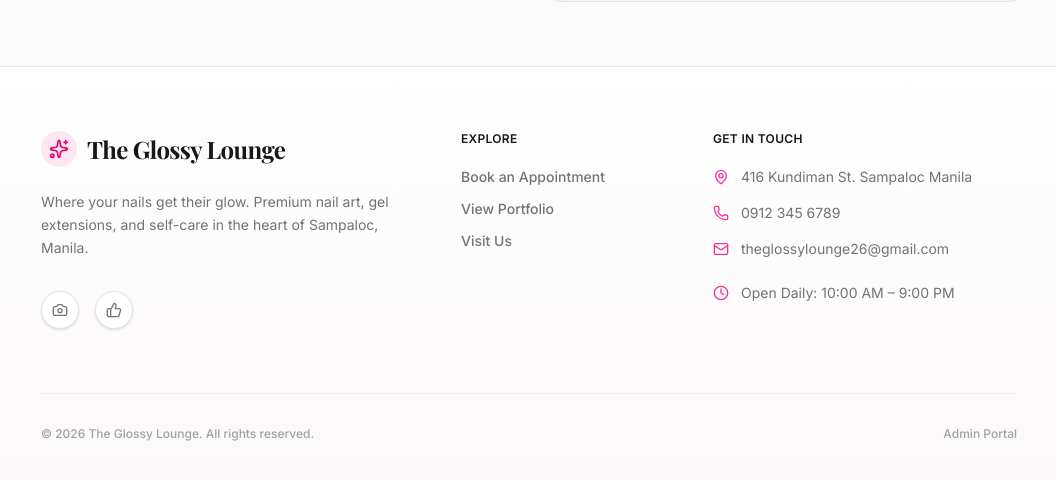
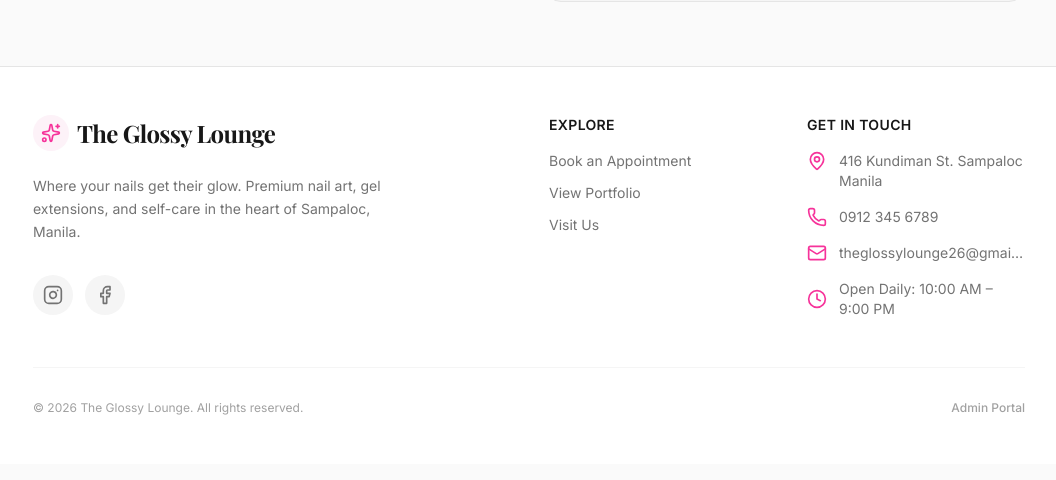
Before and after one commit to justincornelio2019-eng/the-glossy-lounge2, a Next.js app: page / in a window 1280 px wide. Shown: the part 1381-1861 px from the top of the page, without its empty margins (111-1167 px from the left). Built offline with nearby package versions, Linux system fonts and the light colour scheme; no server answers; the database is empty; grey boxes are pictures that could not be loaded; a web font is replaced by a local one.

Commit message:
style: premium footer design with social icons

```diff
--- /dev/null
+++ b/src/components/icons/SocialIcons.tsx
@@ -0,0 +1,18 @@
+// src/components/icons/SocialIcons.tsx
+export function InstagramIcon({ className }: { className?: string }) {
+  return (
+    <svg xmlns="http://www.w3.org/2000/svg" width="24" height="24" viewBox="0 0 24 24" fill="none" stroke="currentColor" strokeWidth="2" strokeLinecap="round" strokeLinejoin="round" className={className}>
+      <rect width="20" height="20" x="2" y="2" rx="5" ry="5"/>
+      <path d="M16 11.37A4 4 0 1 1 12.63 8 4 4 0 0 1 16 11.37z"/>
+      <line x1="17.5" x2="17.51" y1="6.5" y2="6.5"/>
+    </svg>
+  );
+}
+
+export function FacebookIcon({ className }: { className?: string }) {
+  return (
+    <svg xmlns="http://www.w3.org/2000/svg" width="24" height="24" viewBox="0 0 24 24" fill="none" stroke="currentColor" strokeWidth="2" strokeLinecap="round" strokeLinejoin="round" className={className}>
+      <path d="M18 2h-3a5 5 0 0 0-5 5v3H7v4h3v8h4v-8h3l1-4h-4V7a1 1 0 0 1 1-1h3z"/>
+    </svg>
+  );
+}
--- a/src/components/layout/Footer.tsx
+++ b/src/components/layout/Footer.tsx
@@ -1,91 +1,94 @@
 // src/components/layout/Footer.tsx
 import Link from "next/link";
-import { Sparkles, MapPin, Phone, Mail, Clock, Camera, ThumbsUp } from "lucide-react";
+import { Sparkles, MapPin, Phone, Mail, Clock } from "lucide-react";
+import { InstagramIcon, FacebookIcon } from "@/components/icons/SocialIcons";
 
 export function Footer() {
   return (
-    <footer className="bg-gradient-to-b from-white to-pink-50/30 border-t border-neutral-200 mt-auto">
-      <div className="max-w-5xl mx-auto px-6 py-16">
+    <footer className="bg-white border-t border-neutral-200 mt-auto pb-28 md:pb-0">
+      <div className="max-w-5xl mx-auto px-4 py-12">
 
-        <div className="grid grid-cols-1 md:grid-cols-12 gap-12 md:gap-8">
+        <div className="grid grid-cols-1 md:grid-cols-4 gap-10">
 
-          {/* Brand & Description (Spans 5 columns on desktop) */}
-          <div className="md:col-span-5 space-y-6">
-            <Link href="/" className="flex items-center gap-2.5">
-              <div className="p-2 bg-pink-100 rounded-full">
-                <Sparkles className="w-5 h-5 text-pink-600" />
+          {/* Brand & Socials */}
+          <div className="md:col-span-2 space-y-6">
+            <Link href="/" className="flex items-center gap-2">
+              <div className="p-2 bg-pink-50 rounded-full">
+                <Sparkles className="w-5 h-5 text-pink-500" />
               </div>
               <span className="font-serif font-bold text-2xl tracking-tight text-neutral-900">
                 The Glossy Lounge
               </span>
             </Link>
-            <p className="text-neutral-500 text-sm leading-relaxed max-w-sm">
+            <p className="text-sm text-neutral-500 max-w-sm leading-relaxed">
               Where your nails get their glow. Premium nail art, gel extensions, and self-care in the heart of Sampaloc, Manila.
             </p>
-            <div className="flex items-center gap-4 pt-2">
-              {/* Updated Instagram Link */}
-              <a
-                href="https://www.instagram.com/theglossylounge/"
+
+            {/* Social Icons */}
+            <div className="flex items-center gap-3 pt-2">
+              <Link
+                href="https://instagram.com"
                 target="_blank"
                 rel="noreferrer"
-                className="p-2.5 bg-white border border-neutral-200 rounded-full text-neutral-500 hover:text-pink-600 hover:border-pink-200 hover:bg-pink-50 transition-all shadow-sm"
+                className="p-2.5 bg-neutral-100 hover:bg-pink-500 text-neutral-500 hover:text-white rounded-full transition-all duration-300"
                 aria-label="Instagram"
               >
-                <Camera className="w-4 h-4" />
-              </a>
-              {/* Updated Facebook Link */}
-              <a
-                href="https://www.facebook.com/profile.php?id=61569994558912"
+                <InstagramIcon className="w-5 h-5" />
+              </Link>
+              <Link
+                href="https://facebook.com"
                 target="_blank"
                 rel="noreferrer"
-                className="p-2.5 bg-white border border-neutral-200 rounded-full text-neutral-500 hover:text-pink-600 hover:border-pink-200 hover:bg-pink-50 transition-all shadow-sm"
+                className="p-2.5 bg-neutral-100 hover:bg-pink-500 text-neutral-500 hover:text-white rounded-full transition-all duration-300"
                 aria-label="Facebook"
               >
-                <ThumbsUp className="w-4 h-4" />
-              </a>
+                <FacebookIcon className="w-5 h-5" />
+              </Link>
             </div>
           </div>
 
-          {/* Quick Links (Spans 3 columns) */}
-          <div className="md:col-span-3 space-y-5">
-            <h3 className="font-semibold text-neutral-900 tracking-wide uppercase text-xs">Explore</h3>
-            <ul className="space-y-3 text-sm text-neutral-500 font-medium">
+          {/* Quick Links */}
+          <div>
+            <h3 className="font-semibold text-neutral-900 mb-4 tracking-wide uppercase text-sm">Explore</h3>
+            <ul className="space-y-3 text-sm text-neutral-500">
               <li>
-                <Link href="/book" className="hover:text-pink-600 transition-colors flex items-center gap-2">
+                <Link href="/book" className="hover:text-pink-600 hover:underline underline-offset-4 transition-all">
                   Book an Appointment
                 </Link>
               </li>
               <li>
-                <Link href="/gallery" className="hover:text-pink-600 transition-colors flex items-center gap-2">
+                <Link href="/gallery" className="hover:text-pink-600 hover:underline underline-offset-4 transition-all">
                   View Portfolio
                 </Link>
               </li>
               <li>
-                <Link href="/contact" className="hover:text-pink-600 transition-colors flex items-center gap-2">
+                <Link href="/contact" className="hover:text-pink-600 hover:underline underline-offset-4 transition-all">
                   Visit Us
                 </Link>
               </li>
             </ul>
           </div>
 
-          {/* Contact Info (Spans 4 columns) */}
-          <div className="md:col-span-4 space-y-5">
-            <h3 className="font-semibold text-neutral-900 tracking-wide uppercase text-xs">Get in Touch</h3>
+          {/* Contact Details */}
+          <div>
+            <h3 className="font-semibold text-neutral-900 mb-4 tracking-wide uppercase text-sm">Get in Touch</h3>
             <ul className="space-y-4 text-sm text-neutral-500">
               <li className="flex items-start gap-3">
-                <MapPin className="w-4 h-4 text-pink-500 shrink-0 mt-0.5" />
+                <MapPin className="w-5 h-5 text-pink-500 shrink-0" />
                 <span>416 Kundiman St. Sampaloc Manila</span>
               </li>
               <li className="flex items-center gap-3">
-                <Phone className="w-4 h-4 text-pink-500 shrink-0" />
+                <Phone className="w-5 h-5 text-pink-500 shrink-0" />
                 <a href="tel:+639123456789" className="hover:text-pink-600 transition-colors">0912 345 6789</a>
               </li>
               <li className="flex items-center gap-3">
-                <Mail className="w-4 h-4 text-pink-500 shrink-0" />
-                <a href="mailto:theglossylounge26@gmail.com" className="hover:text-pink-600 transition-colors">theglossylounge26@gmail.com</a>
+                <Mail className="w-5 h-5 text-pink-500 shrink-0" />
+                <a href="mailto:theglossylounge26@gmail.com" className="hover:text-pink-600 transition-colors truncate">
+                  theglossylounge26@gmail.com
+                </a>
               </li>
-              <li className="flex items-center gap-3 pt-2">
-                <Clock className="w-4 h-4 text-pink-500 shrink-0" />
+              <li className="flex items-center gap-3">
+                <Clock className="w-5 h-5 text-pink-500 shrink-0" />
                 <span>Open Daily: 10:00 AM – 9:00 PM</span>
               </li>
             </ul>
@@ -93,17 +96,16 @@ export function Footer() {
         </div>
 
         {/* Bottom Bar */}
-        <div className="mt-16 pt-8 border-t border-neutral-200/60 flex flex-col md:flex-row items-center justify-between gap-4 pb-28 md:pb-0">
-          <p className="text-xs text-neutral-400 font-medium">
+        <div className="mt-12 pt-8 border-t border-neutral-100 flex flex-col md:flex-row items-center justify-between gap-4">
+          <p className="text-xs text-neutral-400">
             © {new Date().getFullYear()} The Glossy Lounge. All rights reserved.
           </p>
-          <div className="flex items-center gap-6 text-xs text-neutral-400 font-medium">
-            <Link href="/admin/login" className="hover:text-neutral-900 transition-colors">
+          <div className="flex items-center gap-4 text-xs text-neutral-400">
+            <Link href="/admin/login" className="hover:text-pink-500 transition-colors font-medium">
               Admin Portal
             </Link>
           </div>
         </div>
-
       </div>
     </footer>
   );
```
